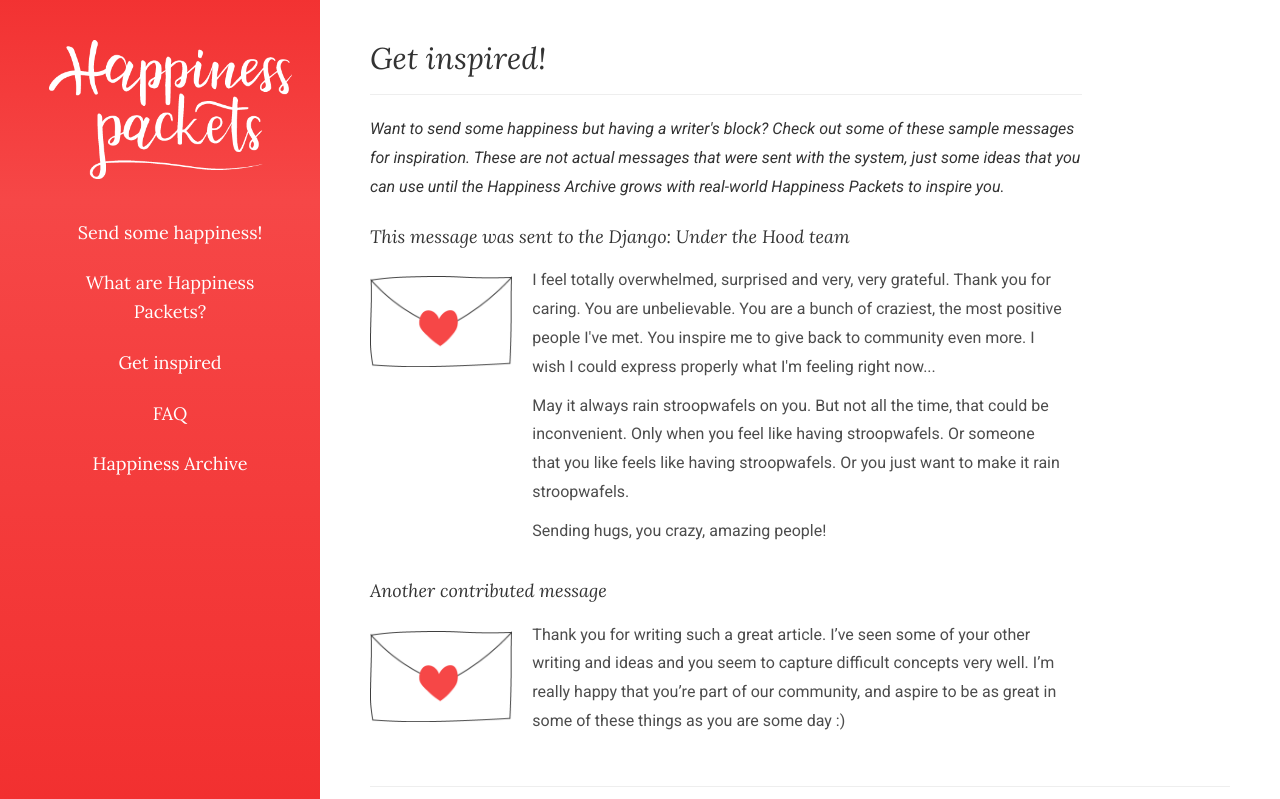
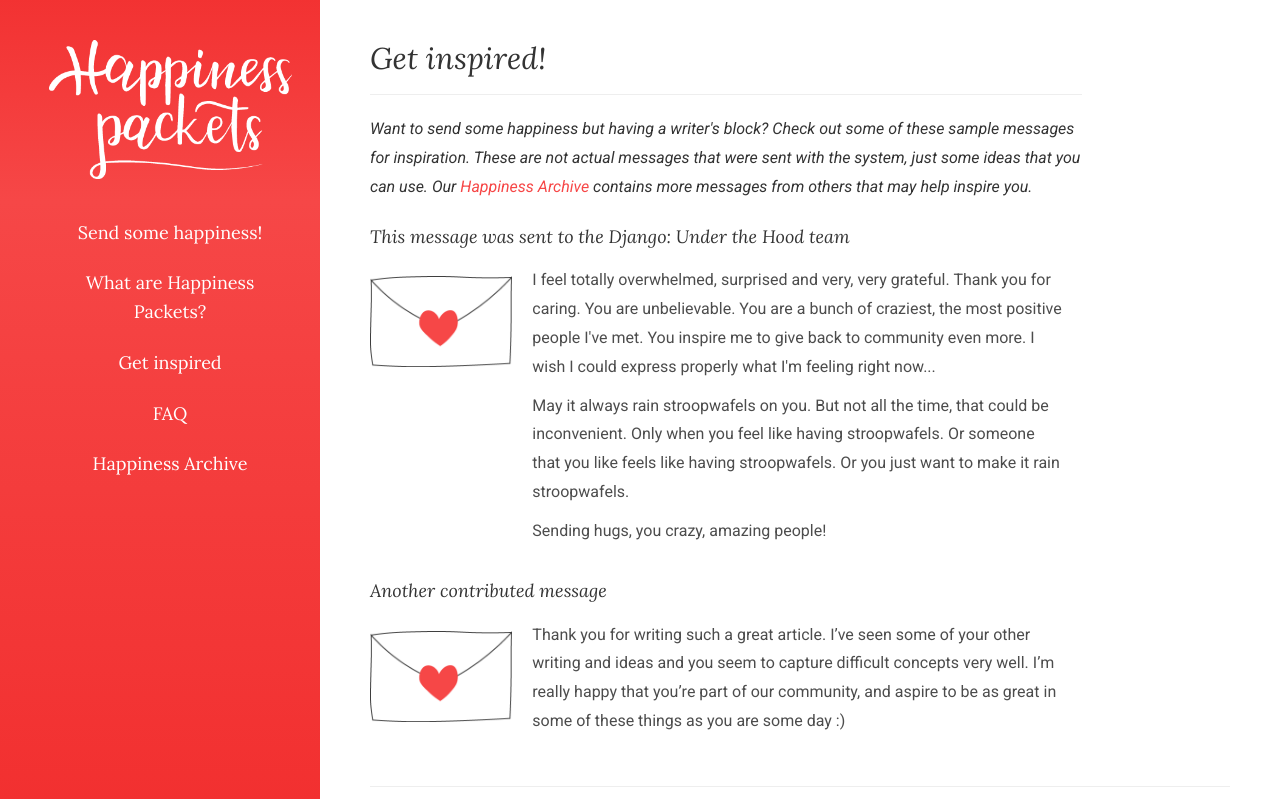
Before and after one commit to happinesspackets/happinesspackets, a Django app: template templates/messaging/inspiration.html in a window 1280 px wide. Shown: the top 799 px of the page. Run offline with Django 3.2, Linux system fonts and the light colour scheme; the template is opened without the code that fills it, so the values that code supplies are empty; some libraries are stand-ins or nearby versions.

Commit message:
Added Happiness Archive link to inspiration page.

```diff
--- a/templates/messaging/inspiration.html
+++ b/templates/messaging/inspiration.html
@@ -9,7 +9,8 @@
     <em>
         Want to send some happiness but having a writer's block? Check out some of these sample messages
         for inspiration. These are not actual messages that were sent with the system, just some ideas that
-        you can use until the Happiness Archive grows with real-world Happiness Packets to inspire you.
+        you can use. Our <a href="{% url 'messaging:archive' %}">Happiness Archive</a> contains more messages from
+        others that may help inspire you.
     </em>
 
     <h4>This message was sent to the Django: Under the Hood team</h4>
```
